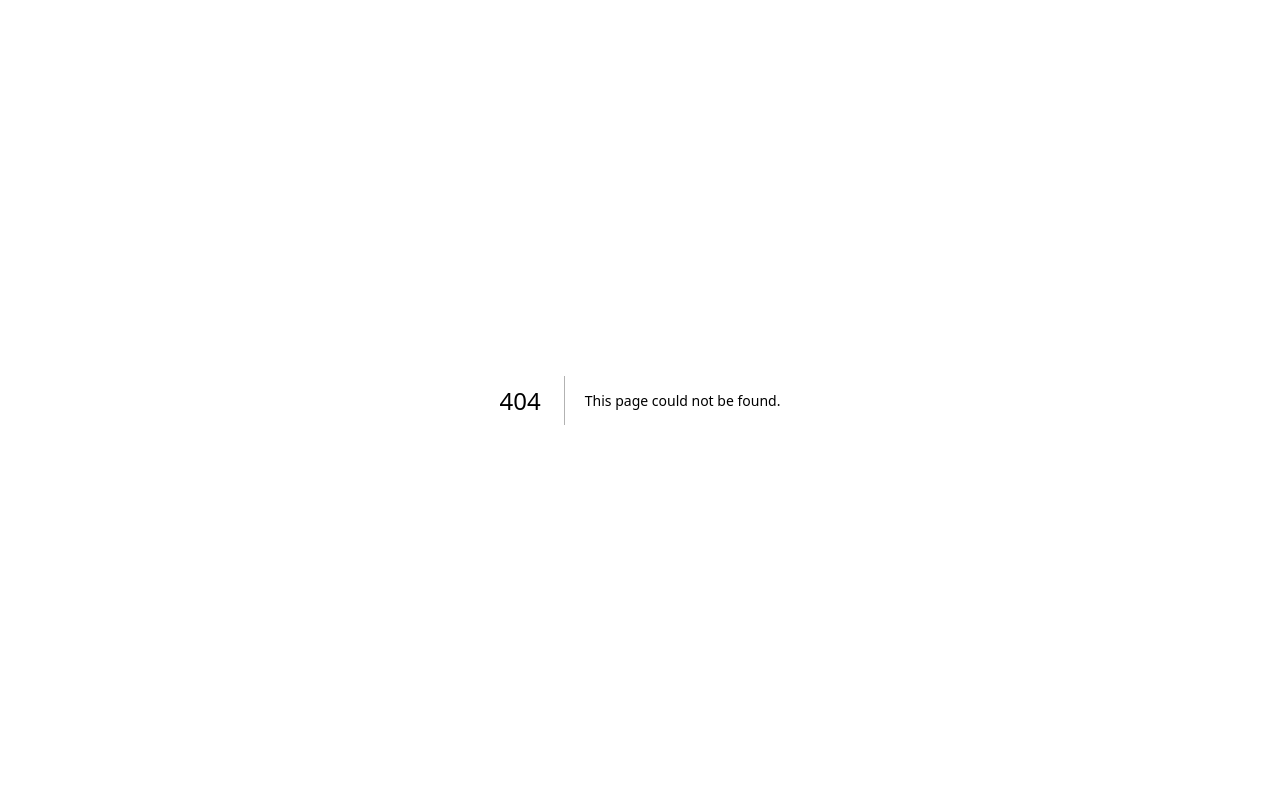
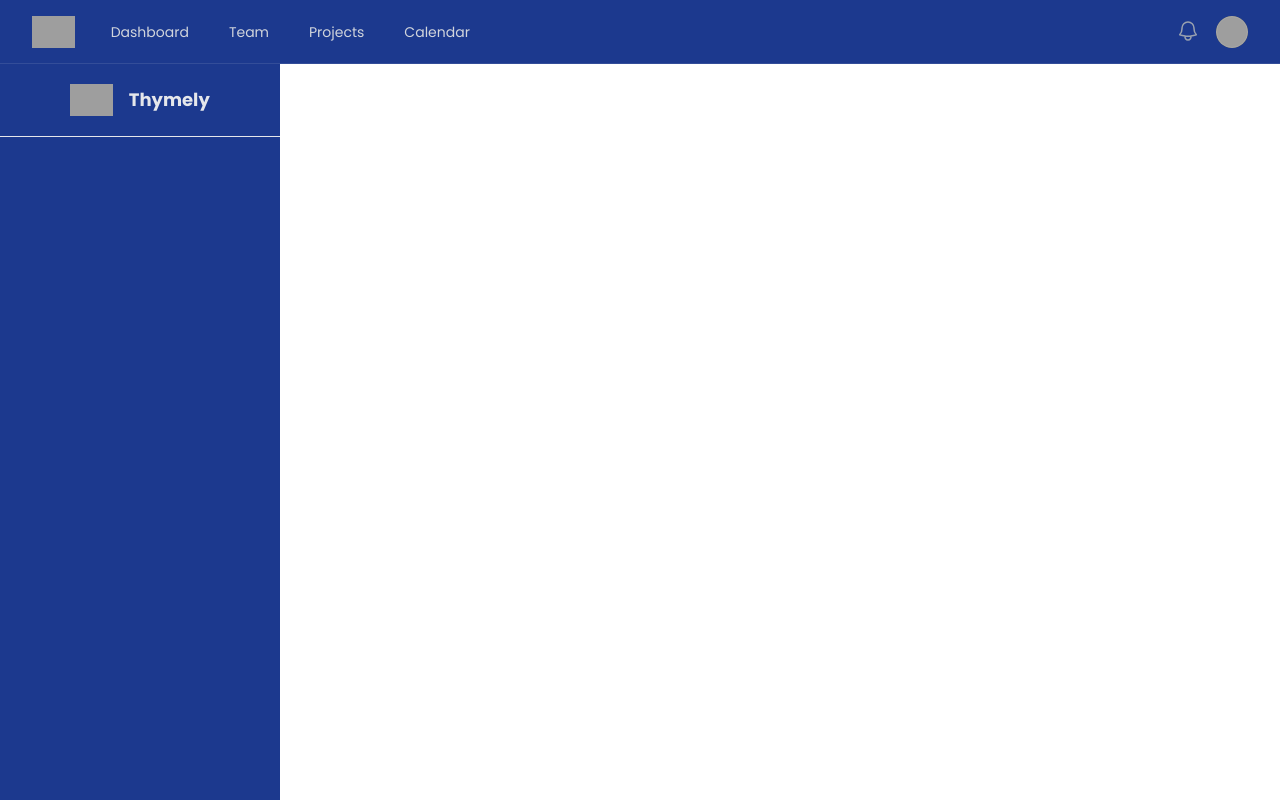
Before and after one commit to arthizz/timely-management-frontend, a Next.js app: page /admin in a window 1280 px wide. Before the commit this address had no page. Built offline with nearby package versions, Linux system fonts and the light colour scheme; grey boxes are pictures that could not be loaded.

Commit message:
Modified our team image alignment, Added admin navbar, added admin, and employee page

```diff
--- /dev/null
+++ b/src/app/(admin)/admin/page.tsx
@@ -0,0 +1,16 @@
+"use strict";
+import Link from "next/link";
+
+export default function AdminDashboard(){
+
+    return (
+
+        <>
+            <div className="grid grid-cols-6">
+                <div className="col-span-5"></div>
+            </div>
+        </>
+
+    );
+
+}
--- /dev/null
+++ b/src/app/(admin)/layout.tsx
@@ -0,0 +1,16 @@
+import NavBar from "@/components/navbar";
+import AdminNavBar from "@/components/admin-navbar";
+
+export default function MainLayout({
+  children,
+}: Readonly<{
+  children: React.ReactNode;
+}>) {
+  return (
+    <>
+      <NavBar />
+      <AdminNavBar/>
+      {children}
+    </>
+  );
+}
--- /dev/null
+++ b/src/components/admin-navbar.tsx
@@ -0,0 +1,29 @@
+"use strict";
+
+import Link from "next/link";
+
+export default function AdminNavBar(){
+
+    return(
+
+        <>
+            <div className="bg-blue-900 min-h-screen fixed">
+                <div className="logo-container">
+                    <div className="w-70 flex shrink-0 items-center cursor-pointer justify-center my-5 gap-4">
+                        <Link href="/admin">
+                                <img
+                                alt="Your Company"
+                                src="https://tailwindcss.com/plus-assets/img/logos/mark.svg?color=fuchsia&shade=300"
+                                className="h-8 w-auto"
+                            />
+                        </Link>
+                        <h1 className="font-bold text-lg text-gray-200">Thymely</h1>
+                    </div>
+                    <hr className="border-gray-200"/>
+                </div>
+            </div>
+        </>
+
+    );
+
+}
--- a/src/components/teams/ourTeamCards.tsx
+++ b/src/components/teams/ourTeamCards.tsx
@@ -14,8 +14,8 @@ export default function OurTeamCards({employeeName, jobTitle, jobDescription, pr
     return (
 
         <div className="cards">
-            <div className="card-top relative bg-gradient-to-r from-blue-500 via-blue-800 via-blue-900 to-blue-950 rounded-t-lg p-5 min-h-20">
-                <img src={profilePhoto} alt="teammate" className="h-20 w-20 absolute top-9 left-33 rounded-full z-10 border-3 border-gray-100" />
+            <div className="card-top relative bg-gradient-to-r from-blue-500 via-blue-800 via-blue-900 to-blue-950 rounded-t-lg p-5 max-h-20 min-h-20 grid justify-items-center">
+                <img src={profilePhoto} alt="teammate" className="h-20 w-20 rounded-full z-10 border-3 border-gray-100" />
             </div>
             <div className="card-body relative bg-blue-600 rounded-b-lg p-10 text-center">
                 <h2 className="text-center text-gray-100 font-semibold text-2xl">{employeeName}</h2>
```
Also changed, not shown: src/app/(admin)/admin/employee/page.tsx (added, +12 -0 lines), src/components/landingpage/hero.tsx (+1 -10 lines).
